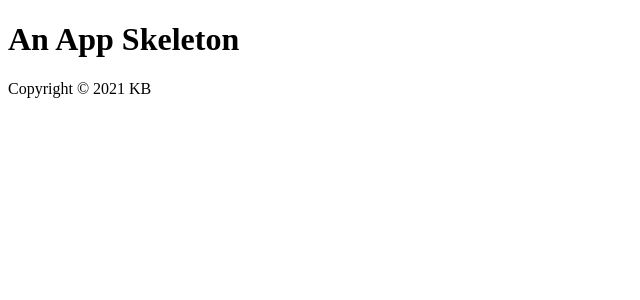
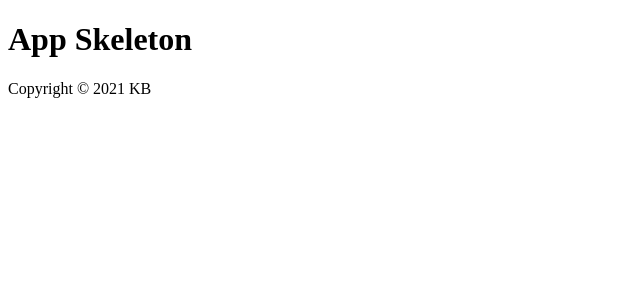
Before and after one commit to kaycbas/fba-reports, a React (Create React App) app in the folder frontend/: page /#/ in a window 1280 px wide. Shown: the top 300 px of the page, without its empty margins (0-640 px from the left). Built offline with nearby package versions, Linux system fonts and the light colour scheme.

Commit message:
update main page

```diff
--- a/frontend/src/components/main/main_page.js
+++ b/frontend/src/components/main/main_page.js
@@ -5,7 +5,7 @@ class MainPage extends React.Component {
   render() {
     return (
       <div>
-        <h1>An App Skeleton</h1>
+        <h1>App Skeleton</h1>
         <footer>
           Copyright &copy; 2021 KB
         </footer>
```
